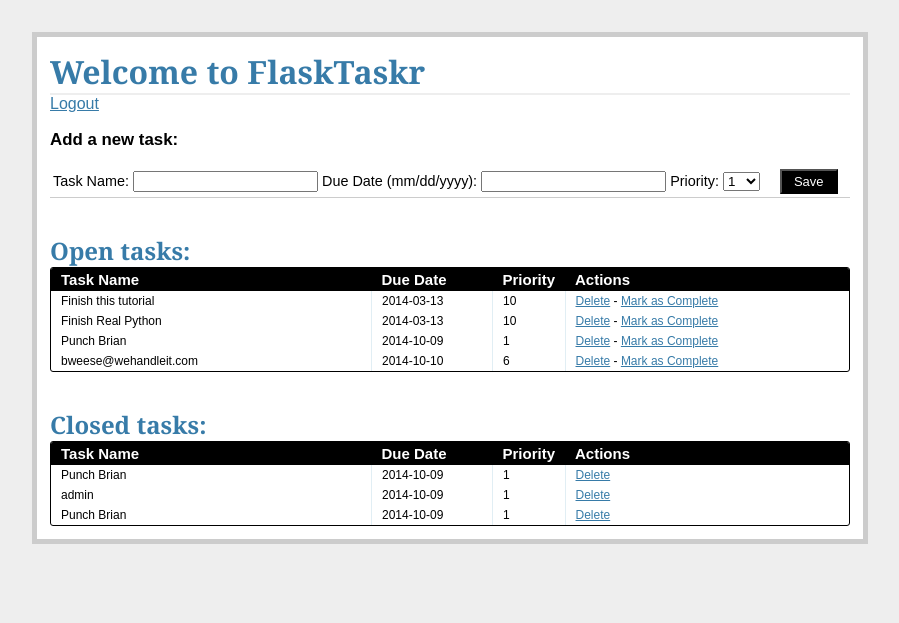
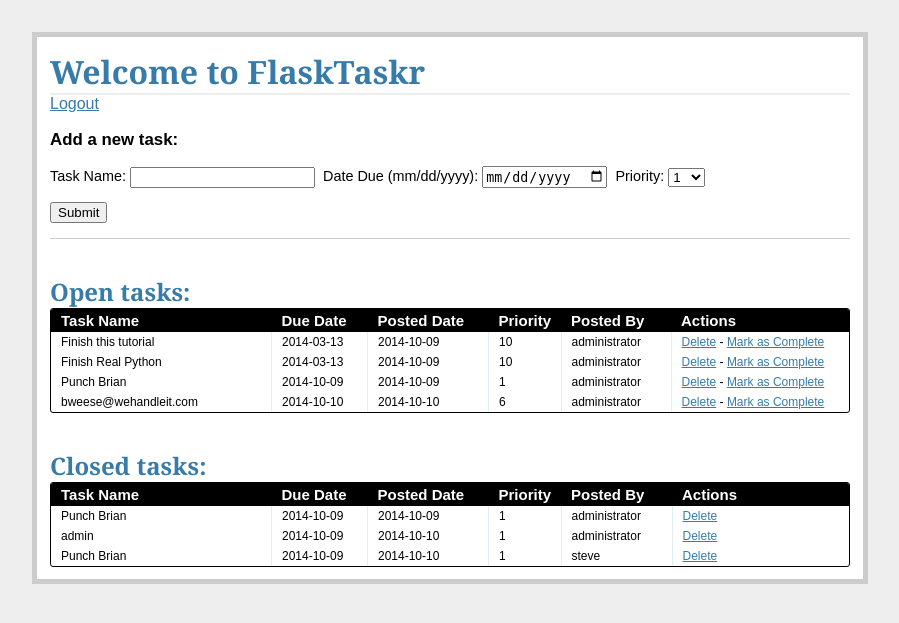
Before and after one commit to theweese/flasktaskr, a Flask app: page /tasks/ in a window 1280 px wide. Shown: the top 623 px of the page, without its empty margins (190-1089 px from the left). Run offline with Flask 2, Linux system fonts and the light colour scheme; a user stored in the database is signed in; data comes from the database, SQL or seed files in the repository; both versions use the stored data as it was after the commit.

Commit message:
Finished playing w/ SQLAlchemy, page 179

```diff
--- a/app/forms.py
+++ b/app/forms.py
@@ -23,17 +23,17 @@ class RegisterForm(Form):
 	name = TextField(
 		'Username',
 		validators=[DataRequired(),
-		Length(min=6, max=25)]
+		Length(min=5, max=25)]
 	)
 	email = TextField(
 		'Email',
 		validators=[DataRequired(),
-		Length(min=6, max=40)]
+		Length(min=5, max=40)]
 	)
 	password = PasswordField(
 		'Password',
 		validators=[DataRequired(),
-		Length(min=6, max=40)])
+		Length(min=5, max=40)])
 	confirm = PasswordField(
 		'Repeat Password',
 		[DataRequired(),
--- a/app/templates/tasks.html
+++ b/app/templates/tasks.html
@@ -4,41 +4,13 @@
 	<a href="/logout">Logout</a>
 	<div class="add-task">
 		<h3>Add a new task:</h3>
-		<table>
-			<tr>
-				<form action="{{ url_for('new_task') }}" method="post">
-					{{ form.csrf_token }}
-					<td>
-						<label>Task Name:</label>
-						<input name="name" type="text">
-					</td>
-					<td>
-						<label>Due Date (mm/dd/yyyy):</label>
-						<input name="due_date" type="text" width="120px">
-					</td>
-					<td>
-						<label>Priority:</label>
-						<select name="priority" width="100px">
-							<option value="1">1</option>
-							<option value="2">2</option>
-							<option value="3">3</option>
-							<option value="4">4</option>
-							<option value="5">5</option>
-							<option value="6">6</option>
-							<option value="7">7</option>
-							<option value="8">8</option>
-							<option value="9">9</option>
-							<option value="10">10</option>
-						</select>
-					</td>
-					<td>
-						&nbsp;
-						&nbsp;
-						<input class="button" type="submit" value="Save">
-					</td>
-				</form>
-			</tr>
-		</table>
+		<form action="{{ url_for('new_task') }}" method="post">
+			{{ form.csrf_token }}
+			<p>{{ form.name.label }}: {{ form.name }}&nbsp;&nbsp;{{
+				form.due_date.label }}: {{ form.due_date }}&nbsp;&nbsp;{{
+				form.priority.label }}: {{ form.priority }}</p>
+			<p><input type="submit" value="Submit"></p>
+		</form>
 	</div>
 	<div class="entries">
 		<br>
@@ -48,17 +20,21 @@
 			<table>
 				<thead>
 					<tr>
-						<th width="300px"><strong>Task Name</strong></th>
-						<th width="100px"><strong>Due Date</strong></th>
+						<th width="200px"><strong>Task Name</strong></th>
+						<th width="75px"><strong>Due Date</strong></th>
+						<th width="100px"><strong>Posted Date</strong></th>
 						<th width="50px"><strong>Priority</strong></th>
+						<th width="90px"><strong>Posted By</strong></th>
 						<th><strong>Actions</strong></th>
 					</tr>
 				</thead>
 				{% for o in open_tasks %}
 					<tr>
-						<td width="300px">{{ o.name }}</td>
-						<td width="100px">{{ o.due_date }}</td>
+						<td width="200px">{{ o.name }}</td>
+						<td width="75px">{{ o.due_date }}</td>
+						<td width="100px">{{ o.posted_date }}
 						<td width="50px"> {{ o.priority }}</td>
+						<td width="=90px"> {{ o.poster.name }}</td>
 						<td>
 							<a href="{{ url_for('delete_entry', task_id = o.task_id) }}">Delete</a> -
 							<a href="{{ url_for('complete', task_id = o.task_id) }}">Mark as Complete</a>
@@ -76,17 +52,21 @@
 			<table>
 				<thead>
 					<tr>
-						<th width="300px">Task Name</th>
-						<th width="100px">Due Date</th>
+						<th width="200px">Task Name</th>
+						<th width="75px">Due Date</th>
+						<th width="100px">Posted Date</th>
 						<th width="50px">Priority</th>
+						<th width="90px"><strong> Posted By</strong></th>
 						<th><strong>Actions</strong></th>
 					</tr>
 				</thead>
 				{% for c in closed_tasks %}
 					<tr>
-						<td width="300px">{{ c.name }}</td>
-						<td width="100px">{{ c.due_date }}</td>
+						<td width="200px">{{ c.name }}</td>
+						<td width="75px">{{ c.due_date }}</td>
+						<td width="100px">{{ c.posted_date }}</td>
 						<td width="50px">{{ c.priority }}</td>
+						<td width="90px">{{ c.poster.name }}</td>
 					<td>
 						<a href="{{ url_for('delete_entry', task_id = c.task_id) }}">Delete</a>
 					</td>
--- a/app/views.py
+++ b/app/views.py
@@ -8,6 +8,7 @@ from flask import Flask, flash, redirect, render_template, request, session, url
 from functools import wraps
 from forms import AddTaskForm, RegisterForm, LoginForm
 from flask.ext.sqlalchemy import SQLAlchemy
+import datetime
 
 ##############
 ##  config  ##
@@ -32,6 +33,7 @@ def login_required(test):
 @app.route('/logout/')
 def logout():
 	session.pop('logged_in', None)
+	session.pop('user_id', None)
 	flash('You are logged out. Bye! :(')
 	return redirect(url_for('login'))
 
@@ -55,6 +57,7 @@ def login():
 				)
 			else:
 				session['logged_in'] = True
+				session['user_id'] = u.id
 				flash('You are logged in. Go Crazy!')
 				return redirect(url_for('tasks'))
 		else:
@@ -94,7 +97,9 @@ def new_task():
 				form.name.data,
 				form.due_date.data,
 				form.priority.data,
-				'1'
+				datetime.datetime.utcnow(),
+				'1',
+				session['user_id']
 			)
 			db.session.add(new_task)
 			db.session.commit()
```
Also changed, not shown: app/db_migrate.py (added, +24 -0 lines), app/models.py (+8 -1 lines), app/flastaskr.db.
